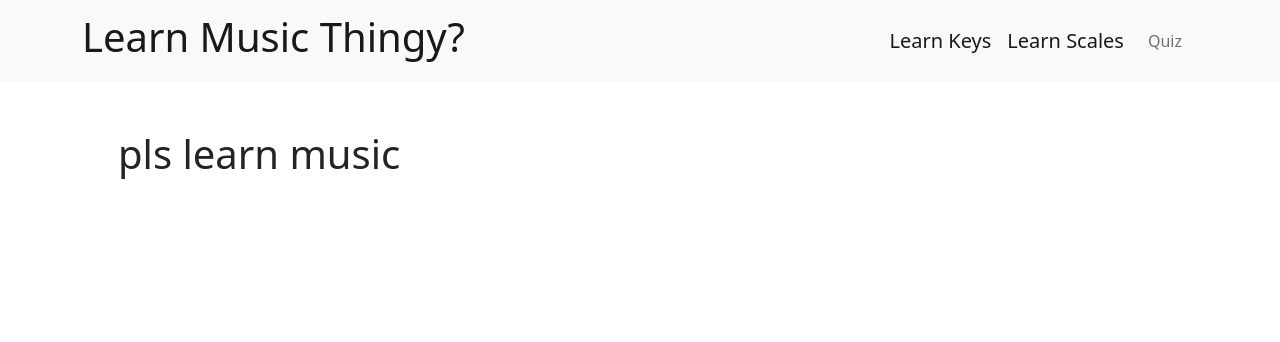
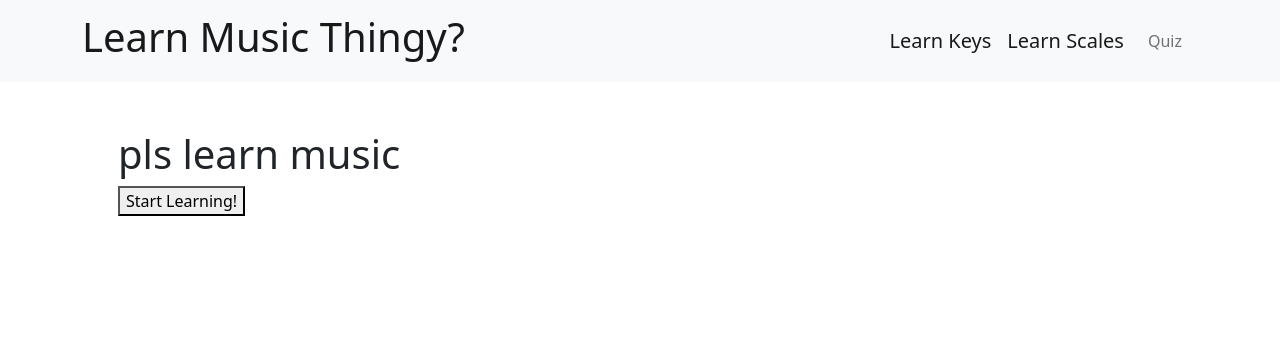
Before and after one commit to jasmine-lou/coms4170_final_music, a Flask app: page /home in a window 1280 px wide. Shown: the top 342 px of the page. Run offline with Flask 2, Linux system fonts and the light colour scheme; some libraries are stand-ins or nearby versions.

Commit message:
added js and button to mainpage

```diff
--- a/Main_11/templates/index.html
+++ b/Main_11/templates/index.html
@@ -2,6 +2,9 @@
 
 {% block content %}
 
+    <script type="text/javascript" src="{{ url_for('static', filename = 'homepage.js') }}"></script>
+
     <h1>pls learn music</h1>
+    <button id="start_button" type="button">Start Learning!</button>
 
 {% endblock %}
```
